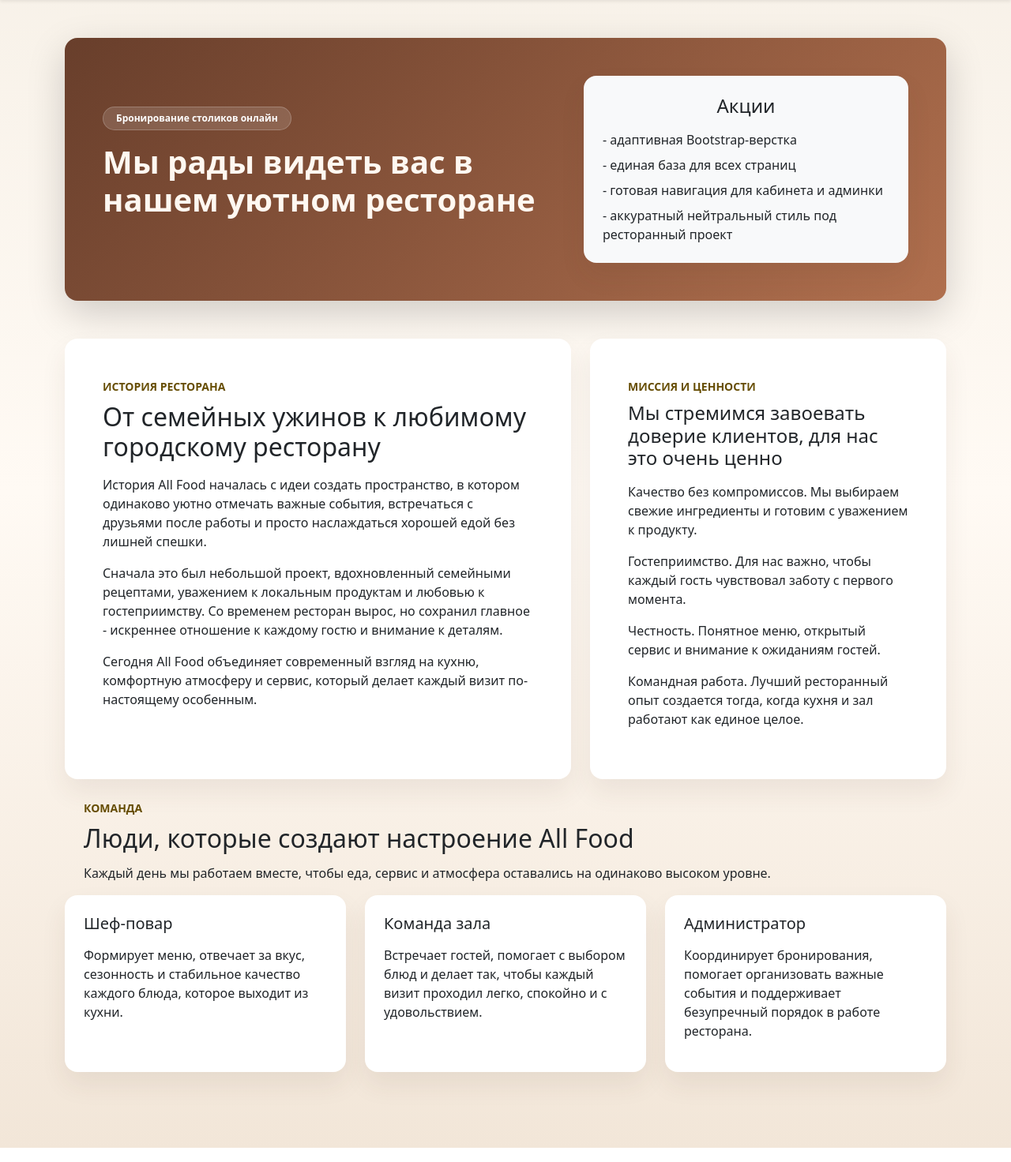
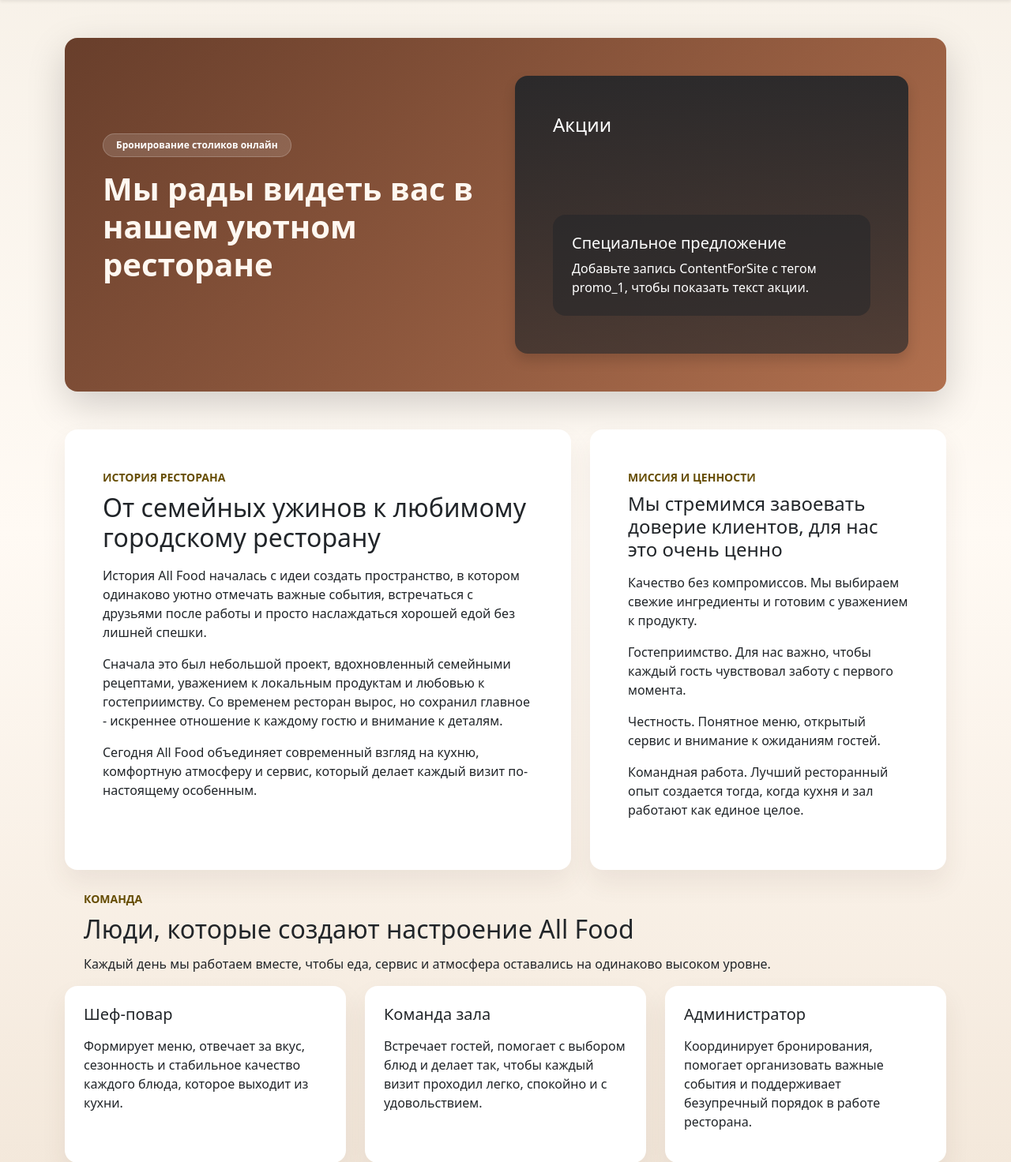
Before and after one commit to Aleksandr-Konoplev/all_food, a Django app: page /about/ in a window 1280 px wide. Shown: the part 57-1529 px from the top of the page at 79% size. Run offline with Django 5.2, Linux system fonts and the light colour scheme; data comes from the database, SQL or seed files in the repository; parts of the project's set-up code (start-up, migrations or seed data) failed here and were passed over; some libraries are stand-ins or nearby versions.

Commit message:
add promo in base.html

```diff
--- a/config/urls.py
+++ b/config/urls.py
@@ -1,4 +1,6 @@
 from django.contrib import admin
+from django.conf import settings
+from django.conf.urls.static import static
 from django.urls import path, include
 
 urlpatterns = [
@@ -7,3 +9,6 @@ urlpatterns = [
     path('users/', include('users.urls', namespace='users')),
     path('reserve/', include('table_reservation.urls', namespace='table_reservation')),
 ]
+
+if settings.DEBUG:
+    urlpatterns += static(settings.MEDIA_URL, document_root=settings.MEDIA_ROOT)
--- a/core/mixins.py
+++ b/core/mixins.py
@@ -5,4 +5,5 @@ class AddBaseContentMixin:
     def get_context_data(self, **kwargs):
         context = super().get_context_data(**kwargs)  # noqa
         context['greeting'] = ContentForSite.objects.get(name_tag='greeting')
+        context['promo_1'] = ContentForSite.objects.filter(name_tag='promo_1').first()
         return context
--- a/core/templates/base.html
+++ b/core/templates/base.html
@@ -17,21 +17,21 @@
             <section class="card hero-card shadow-lg rounded-4 mb-4 mb-lg-5">
                 <div class="card-body p-4 p-lg-5">
                     <div class="row align-items-center g-4">
-                        <div class="col-lg-7">
+                        <div class="col-lg-6">
                             <span class="badge rounded-pill hero-badge px-3 py-2 mb-3">Бронирование столиков онлайн</span>
                             <h1 class="display-6 fw-semibold mb-3">{{ greeting.text|default:'Добро пожаловать в All Food' }}</h1>
 
                         </div>
-                        <div class="col-lg-5">
-                            <div class="card border-0 bg-light text-dark rounded-4 info-card">
-                                <div class="card-body p-4">
-                                    <h2 class="h4 mb-3 text-center">Акции</h2>
-                                    <ul class="list-unstyled mb-0">
-                                        <li class="mb-2">- адаптивная Bootstrap-верстка</li>
-                                        <li class="mb-2">- единая база для всех страниц</li>
-                                        <li class="mb-2">- готовая навигация для кабинета и админки</li>
-                                        <li>- аккуратный нейтральный стиль под ресторанный проект</li>
-                                    </ul>
+                        <div class="col-lg-6">
+                            <div class="card border-0 rounded-4 overflow-hidden shadow h-100 text-white"
+                                 {% if promo_1 and promo_1.image %}style="background-image: linear-gradient(rgba(0, 0, 0, 0.35), rgba(0, 0, 0, 0.65)), url('{{ promo_1.image.url }}'); background-size: cover; background-position: center; min-height: 22rem;"{% else %}style="background: linear-gradient(180deg, rgba(33, 37, 41, 0.9), rgba(33, 37, 41, 0.65)); min-height: 22rem;"{% endif %}>
+                                <div class="card-body p-4 p-lg-5 d-flex flex-column h-100">
+                                    <h2 class="h4 mb-3 text-start">Акции</h2>
+
+                                    <div class="mt-5 mt-lg-auto bg-dark bg-opacity-50 rounded-4 p-3 p-lg-4">
+                                        <h3 class="h5 mb-2">{{ promo_1.title|default:'Специальное предложение' }}</h3>
+                                        <p class="mb-0">{{ promo_1.text|default:'Добавьте запись ContentForSite с тегом promo_1, чтобы показать текст акции.' }}</p>
+                                    </div>
                                 </div>
                             </div>
                         </div>
```
